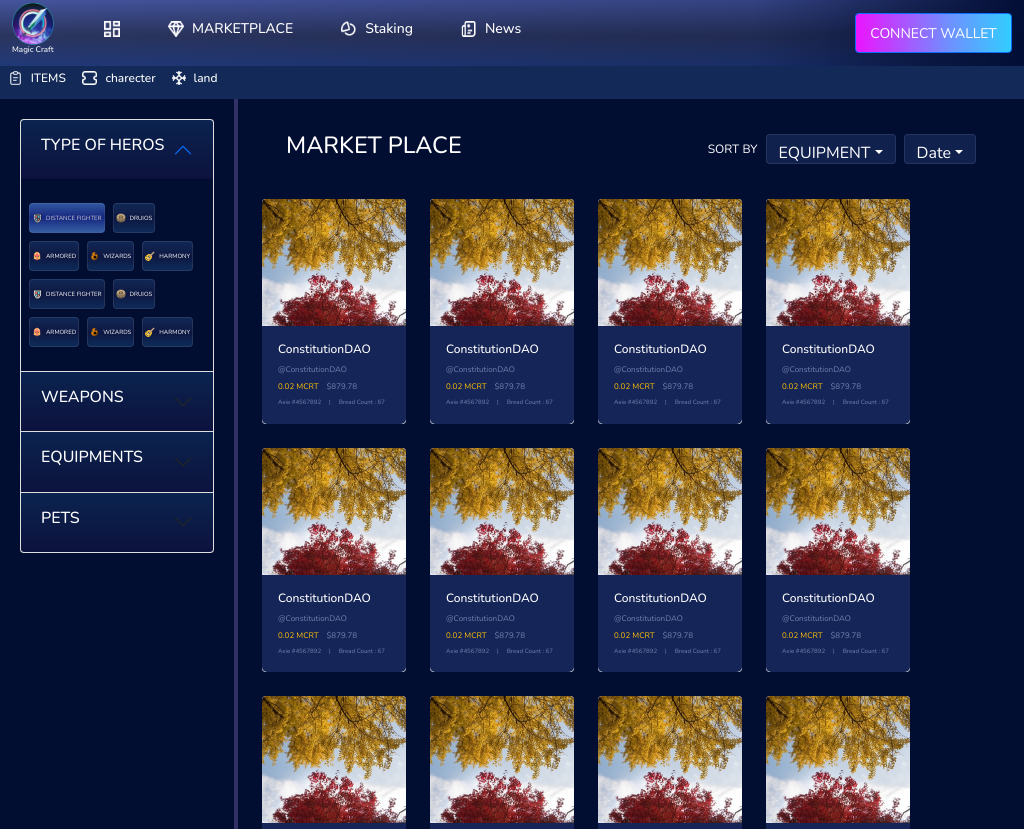
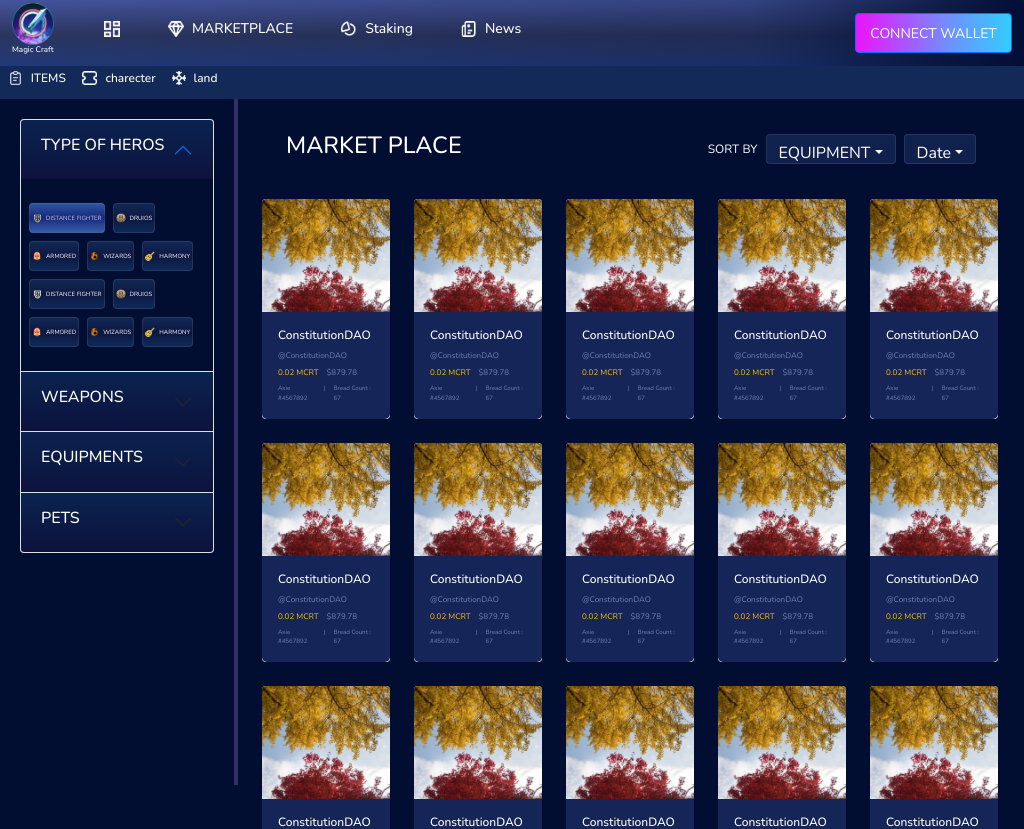
Before and after one commit to Smomi99/nft-server-client-projects, a React (Create React App) app: page /marketplace in a window 1024 px wide. Shown: the top 829 px of the page. Built offline with nearby package versions, Linux system fonts and the light colour scheme.

Commit message:
final card fixed

```diff
--- a/src/pages/FirstMenuBody/FirstMenu.css
+++ b/src/pages/FirstMenuBody/FirstMenu.css
@@ -143,6 +143,7 @@ flex-grow: 0;
   border: 1px solid rgba(255, 255, 255, 0.09);
   box-sizing: border-box;
   border-radius: 4px;
+  padding: 6px;
 }
 .mcrt1 {
   margin-top: -11px !important;
@@ -197,7 +198,7 @@ flex-grow: 0;
 }
 @media (min-width: 1000px) and (max-width: 1202px) {
   .cardwid {
-    width: 9rem !important;
+    width: 8rem !important;
   }
   .axies1 {
     font-size: 7px !important;
@@ -232,6 +233,9 @@ flex-grow: 0;
     border: 1px solid rgba(255, 255, 255, 0.09);
     box-sizing: border-box;
     border-radius: 4px;
+  }
+  .pets{
+    padding: 0%;
   }
 
 }
```
